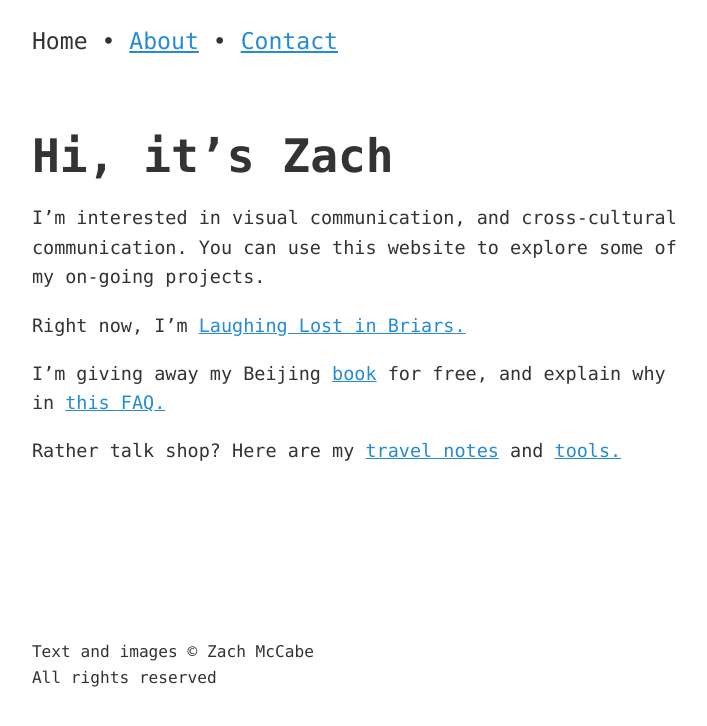
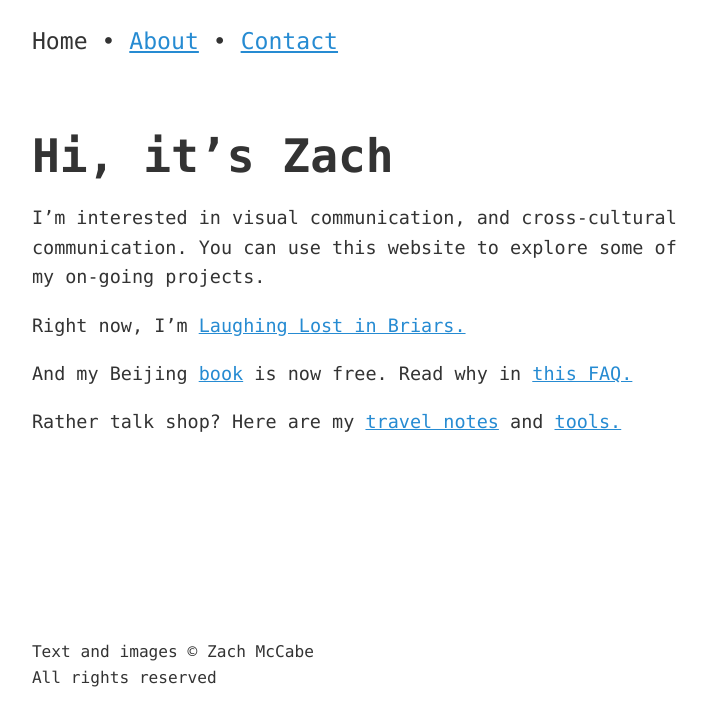
Before and after one commit to zachmccabe/zachmccabe.github.io, a Jekyll site: the page built from index.md, in a window 1280 px wide. Shown: the top 726 px of the page, without its empty margins (110-817 px from the left). Built offline with Jekyll 4.4.1, drawn with Linux system fonts in a browser that asks for light colours.

Commit message:
Update index.md

```diff
--- a/index.md
+++ b/index.md
@@ -15,7 +15,7 @@ I'm interested in visual communication, and cross-cultural communication. You ca
 
 Right now, I'm [Laughing Lost in Briars.]
 
-I'm giving away my Beijing [book] for free, and explain why in [this FAQ.]
+And my Beijing [book] is now free. Read why in [this FAQ.]
 
 Rather talk shop? Here are my [travel notes] and [tools.]
 
```
Also changed, not shown: other parts of index.md (+1 -1 lines).
